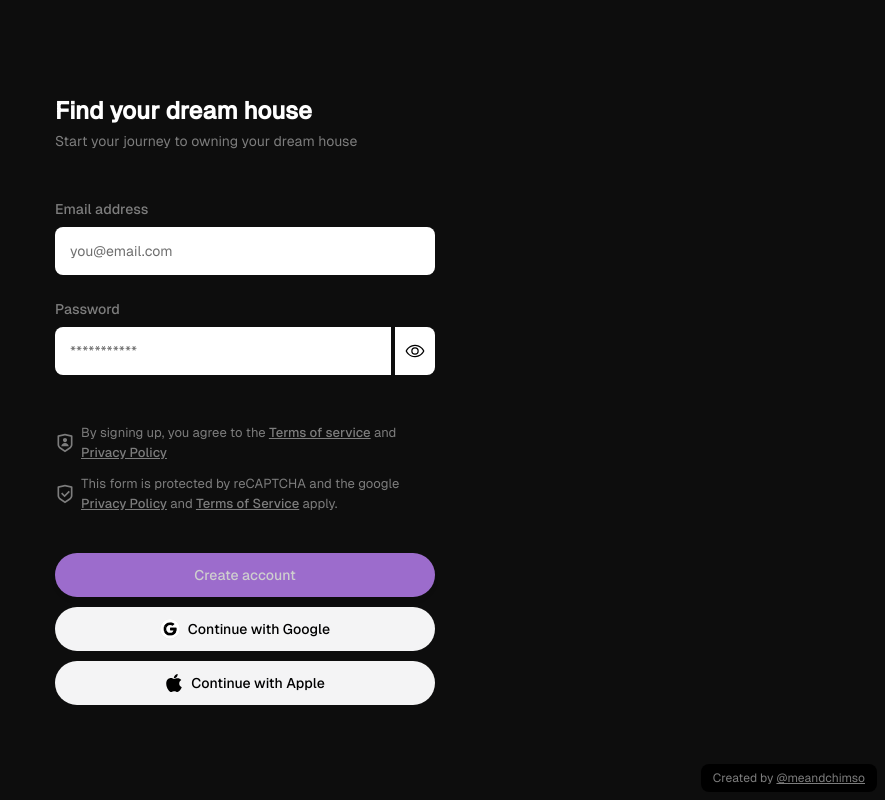
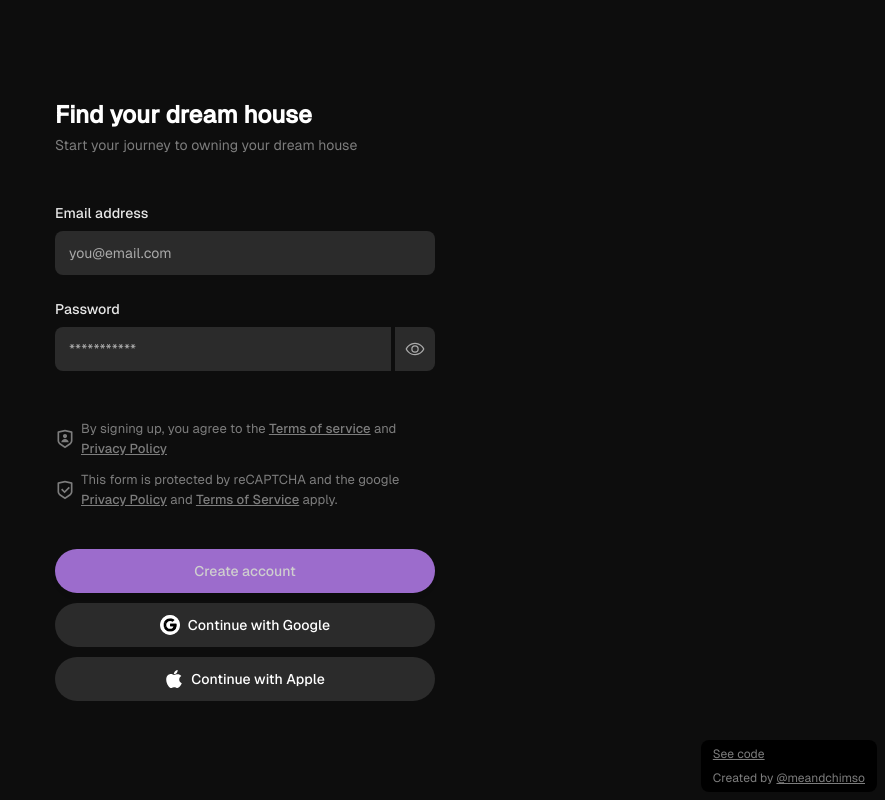
Before and after one commit to mosco98/moscode-signup-page, a Next.js app: page / in a window 1280 px wide. Shown: the whole page, without its empty margins (395-1280 px from the left). Built offline with nearby package versions, Linux system fonts and the light colour scheme.

Commit message:
added github link

```diff
--- a/src/app/components/PasswordInput.tsx
+++ b/src/app/components/PasswordInput.tsx
@@ -117,35 +117,37 @@ const PasswordInput = ({
 
   return (
     <div className="text-sm">
-      <label className="font-medium" htmlFor="password">
+      <label className="font-medium text-white/90" htmlFor="password">
         Password
       </label>
 
       <div
-        className="h-12 flex items-center justify-between gap-1 mt-2"
+        className="h-12 md:h-11 flex items-center justify-between gap-1 mt-2"
         onFocus={() => setIsFocused(true)}
         onBlur={() => setIsFocused(false)}
       >
         <input
-          className="h-12 block w-full outline-none border border-transparent bg-white p-[14px] rounded-l-lg focus-visible:ring-2 focus-visible:ring-white/60 focus-visible:border-purple-600 text-[#0D0D0D] placeholder:text-[#0D0D0D]/60 transition-all duration-300 ease-in-out"
+          className="h-12 md:h-11 block w-full p-[14px] rounded-l-lg placeholder:text-white/60 transition-all duration-300 ease-in-out overflow-hidden focus-visible:ring-1 focus-visible:ring-purple-200 text-white outline-none"
           type={isPasswordHidden ? "password" : "text"}
           placeholder="***********"
           id="password"
           ref={inputRef}
           onChange={handleInputChange}
           value={value}
+          style={{ backgroundColor: "rgb(43, 43, 43)" }}
         />
 
         <button
           type="button"
-          className="bg-white h-full p-2.5 flex items-center justify-center rounded-r-lg hover:opacity-80 transition"
+          className="text-white/60 h-full p-2.5 flex items-center justify-center rounded-r-lg hover:opacity-80 transition"
           onClick={handlePasswordVisibility}
+          style={{ backgroundColor: "rgb(43, 43, 43)" }}
         >
           {isPasswordHidden ? (
             <svg
               xmlns="http://www.w3.org/2000/svg"
               className="w-5 h-5"
-              fill="#000000"
+              fill="currentColor"
               viewBox="0 0 256 256"
             >
               <path d="M247.31,124.76c-.35-.79-8.82-19.58-27.65-38.41C194.57,61.26,162.88,48,128,48S61.43,61.26,36.34,86.35C17.51,105.18,9,124,8.69,124.76a8,8,0,0,0,0,6.5c.35.79,8.82,19.57,27.65,38.4C61.43,194.74,93.12,208,128,208s66.57-13.26,91.66-38.34c18.83-18.83,27.3-37.61,27.65-38.4A8,8,0,0,0,247.31,124.76ZM128,192c-30.78,0-57.67-11.19-79.93-33.25A133.47,133.47,0,0,1,25,128,133.33,133.33,0,0,1,48.07,97.25C70.33,75.19,97.22,64,128,64s57.67,11.19,79.93,33.25A133.46,133.46,0,0,1,231.05,128C223.84,141.46,192.43,192,128,192Zm0-112a48,48,0,1,0,48,48A48.05,48.05,0,0,0,128,80Zm0,80a32,32,0,1,1,32-32A32,32,0,0,1,128,160Z" />
@@ -154,7 +156,7 @@ const PasswordInput = ({
             <svg
               xmlns="http://www.w3.org/2000/svg"
               className="w-5 h-5"
-              fill="#000000"
+              fill="currentColor"
               viewBox="0 0 256 256"
             >
               <path d="M53.92,34.62A8,8,0,1,0,42.08,45.38L61.32,66.55C25,88.84,9.38,123.2,8.69,124.76a8,8,0,0,0,0,6.5c.35.79,8.82,19.57,27.65,38.4C61.43,194.74,93.12,208,128,208a127.11,127.11,0,0,0,52.07-10.83l22,24.21a8,8,0,1,0,11.84-10.76Zm47.33,75.84,41.67,45.85a32,32,0,0,1-41.67-45.85ZM128,192c-30.78,0-57.67-11.19-79.93-33.25A133.16,133.16,0,0,1,25,128c4.69-8.79,19.66-33.39,47.35-49.38l18,19.75a48,48,0,0,0,63.66,70l14.73,16.2A112,112,0,0,1,128,192Zm6-95.43a8,8,0,0,1,3-15.72,48.16,48.16,0,0,1,38.77,42.64,8,8,0,0,1-7.22,8.71,6.39,6.39,0,0,1-.75,0,8,8,0,0,1-8-7.26A32.09,32.09,0,0,0,134,96.57Zm113.28,34.69c-.42.94-10.55,23.37-33.36,43.8a8,8,0,1,1-10.67-11.92A132.77,132.77,0,0,0,231.05,128a133.15,133.15,0,0,0-23.12-30.77C185.67,75.19,158.78,64,128,64a118.37,118.37,0,0,0-19.36,1.57A8,8,0,1,1,106,49.79,134,134,0,0,1,128,48c34.88,0,66.57,13.26,91.66,38.35,18.83,18.83,27.3,37.62,27.65,38.41A8,8,0,0,1,247.31,131.26Z" />
--- a/src/app/page.tsx
+++ b/src/app/page.tsx
@@ -43,17 +43,18 @@ const HomePage = () => {
 
           <form className="mt-12" onSubmit={handleSubmit}>
             <div className="space-y-2 text-sm mb-6">
-              <label className="font-medium" htmlFor="email">
+              <label className="font-medium text-white/90" htmlFor="email">
                 Email address
               </label>
 
               <input
-                className="h-12 block w-full outline-none border border-transparent bg-white p-[14px] rounded-lg focus-visible:ring-2 focus-visible:ring-white/60 focus-visible:border-purple-600 text-[#0D0D0D] placeholder:text-[#0D0D0D]/60 transition-all duration-300 ease-in-out"
+                className="h-12 md:h-11 block w-full p-[14px] rounded-lg placeholder:text-white/60 transition-all duration-300 ease-in-out overflow-hidden focus-visible:ring-1 focus-visible:ring-purple-200 text-white outline-none"
                 type="email"
                 placeholder="you@email.com"
                 id="email"
                 onChange={(e) => setEmail(e.target.value)}
                 value={email}
+                style={{ backgroundColor: "rgb(43, 43, 43)" }}
               />
             </div>
 
@@ -120,7 +121,8 @@ const HomePage = () => {
 
               <button
                 type="button"
-                className="h-11 bg-zinc-100 text-black w-full rounded-3xl hover:opacity-85 transition flex items-center justify-center gap-2"
+                className="h-11 bg-zinc-100 text-white w-full rounded-3xl hover:opacity-85 transition flex items-center justify-center gap-2"
+                style={{ backgroundColor: "rgb(43, 43, 43)" }}
               >
                 <svg
                   id="Слой_1"
@@ -198,12 +200,14 @@ const HomePage = () => {
 
               <button
                 type="button"
-                className="h-11 bg-zinc-100 text-black w-full rounded-3xl hover:opacity-85 transition flex items-center justify-center gap-2"
+                className="h-11 bg-zinc-100 text-white w-full rounded-3xl hover:opacity-85 transition flex items-center justify-center gap-2"
+                style={{ backgroundColor: "rgb(43, 43, 43)" }}
               >
                 <svg
                   className="w-[18px] h-[18px]"
                   xmlns="http://www.w3.org/2000/svg"
                   viewBox="0 -3.552713678800501e-15 820 950"
+                  fill="currentColor"
                 >
                   <path d="M404.345 229.846c52.467 0 98.494-20.488 138.08-61.465s59.38-88.626 59.38-142.947c0-5.966-.472-14.444-1.414-25.434-6.912.942-12.096 1.727-15.552 2.355-48.383 6.908-90.954 30.615-127.713 71.12-36.758 40.506-55.137 83.838-55.137 129.996 0 5.337.785 14.13 2.356 26.375zM592.379 950c37.387 0 78.701-25.59 123.943-76.772S796.122 761.915 820 692.836c-88.912-45.844-133.368-111.626-133.368-197.348 0-71.591 35.973-132.82 107.92-183.688-49.954-62.486-115.931-93.729-197.931-93.729-34.56 0-66.134 5.181-94.724 15.543l-17.908 6.594-24.035 9.42c-15.709 5.966-30.004 8.95-42.885 8.95-10.054 0-23.25-3.455-39.586-10.363l-18.38-7.536-17.436-7.065c-25.449-10.676-52.782-16.014-82-16.014-78.23 0-141.065 26.376-188.506 79.128C23.72 349.479 0 419.03 0 505.379c0 121.517 38.015 233.772 114.046 336.763C166.828 914.047 215.054 950 258.724 950c18.537 0 36.916-3.611 55.138-10.833l23.092-9.42 18.38-6.594c25.762-9.106 49.482-13.659 71.16-13.659 22.935 0 49.326 5.81 79.173 17.427l14.609 5.652C550.75 944.191 574.786 950 592.379 950z" />
                 </svg>
@@ -220,7 +224,16 @@ const HomePage = () => {
         animate={{ opacity: 1 }}
         transition={{ duration: 0.25, delay: 1 }}
       >
-        <p>
+        <a
+          href="https://github.com/mosco98/moscode-signup-page"
+          target="_blank"
+        >
+          <button className="inline-flex items-center gap-1 underline">
+            See code
+          </button>
+        </a>
+
+        <p className="mt-2">
           Created by{" "}
           <a
             href="https://x.com/meandchimso"
```
